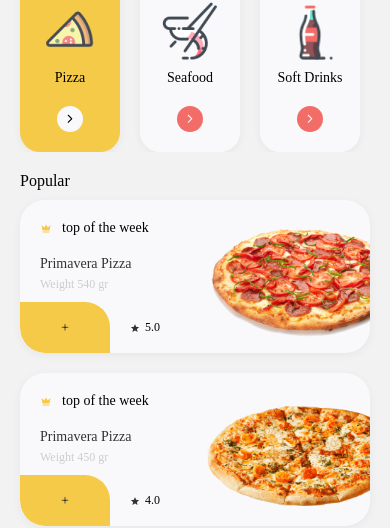
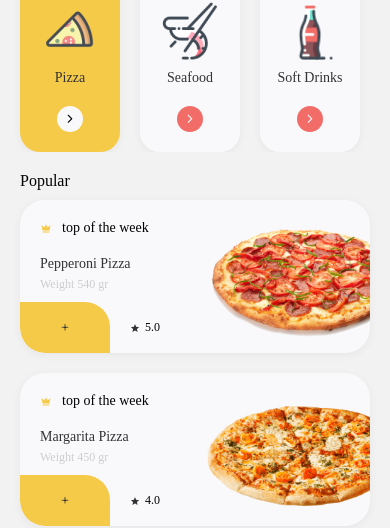
Before and after one commit to Arda66/Food-Delivery-App, a React Native app: screen /Home in a window 390 px wide. Shown: the part 290-818 px from the top of the page. Built offline with nearby package versions, Linux system fonts and the light colour scheme.

Commit message:
Minor adjustments.

```diff
--- a/assets/data/popularData.js
+++ b/assets/data/popularData.js
@@ -2,7 +2,7 @@ const popularData = [
   {
     id: '1',
     image: require('../images/pizza1.png'),
-    title: 'Primavera Pizza',
+    title: 'Pepperoni Pizza',
     weight: '540 gr',
     rating: '5.0',
     price: 4.99,
@@ -36,7 +36,7 @@ const popularData = [
   {
     id: '2',
     image: require('../images/pizza2.png'),
-    title: 'Primavera Pizza',
+    title: 'Margarita Pizza',
     weight: '450 gr',
     rating: '4.0',
     price: 5.99,
@@ -60,7 +60,7 @@ const popularData = [
   {
     id: '3',
     image: require('../images/pizza3.png'),
-    title: 'Pepperoni Pizza',
+    title: 'Vegan Pizza',
     weight: '700 gr',
     rating: '5.0',
     price: 9.99,
--- a/components/Home.js
+++ b/components/Home.js
@@ -231,6 +231,7 @@ const styles = StyleSheet.create({
     fontFamily: 'Montserrat-Medium',
     fontSize: 14,
     marginTop: 10,
+    color: colors.textDark,
   },
   categorySelectWrapper: {
     backgroundColor: 'white',
```
